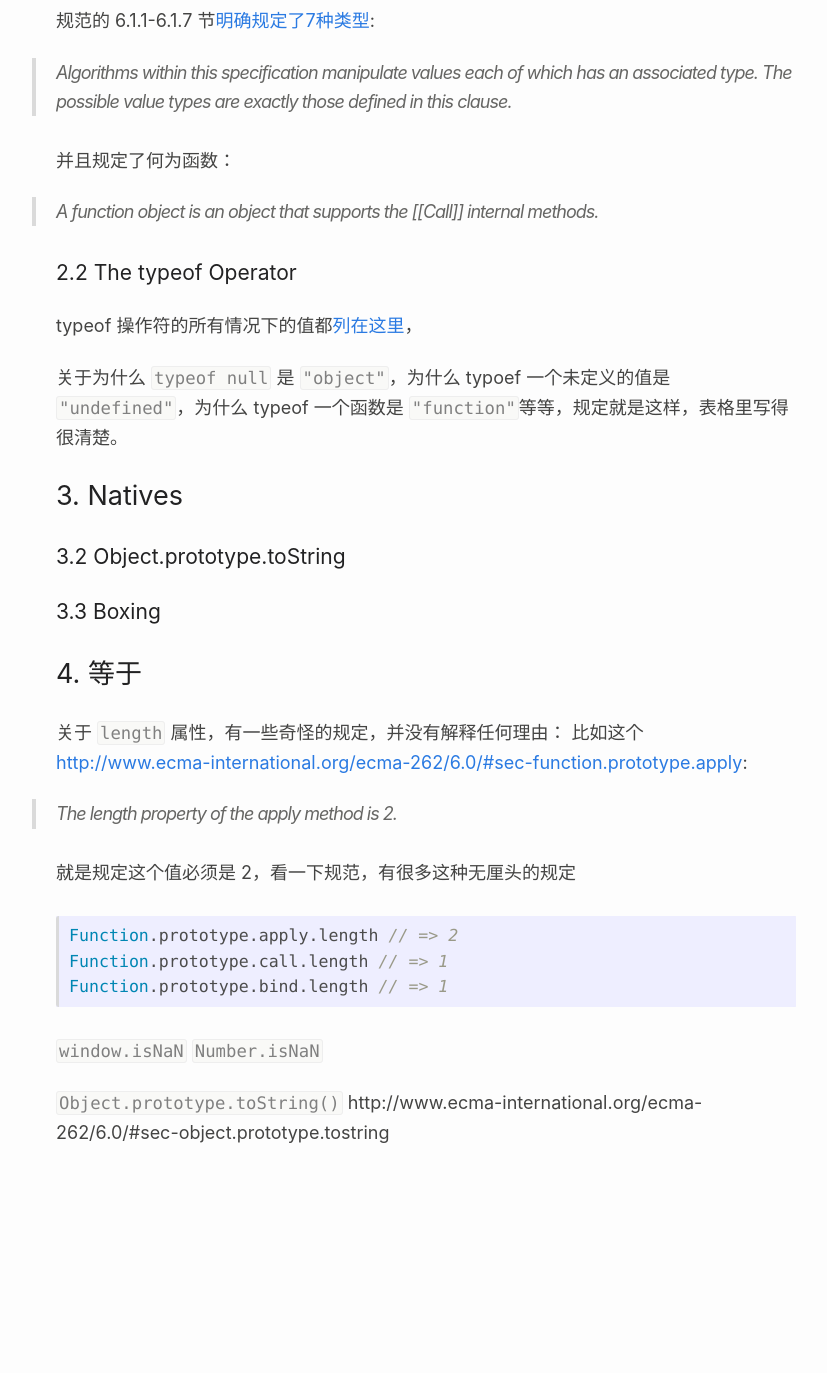
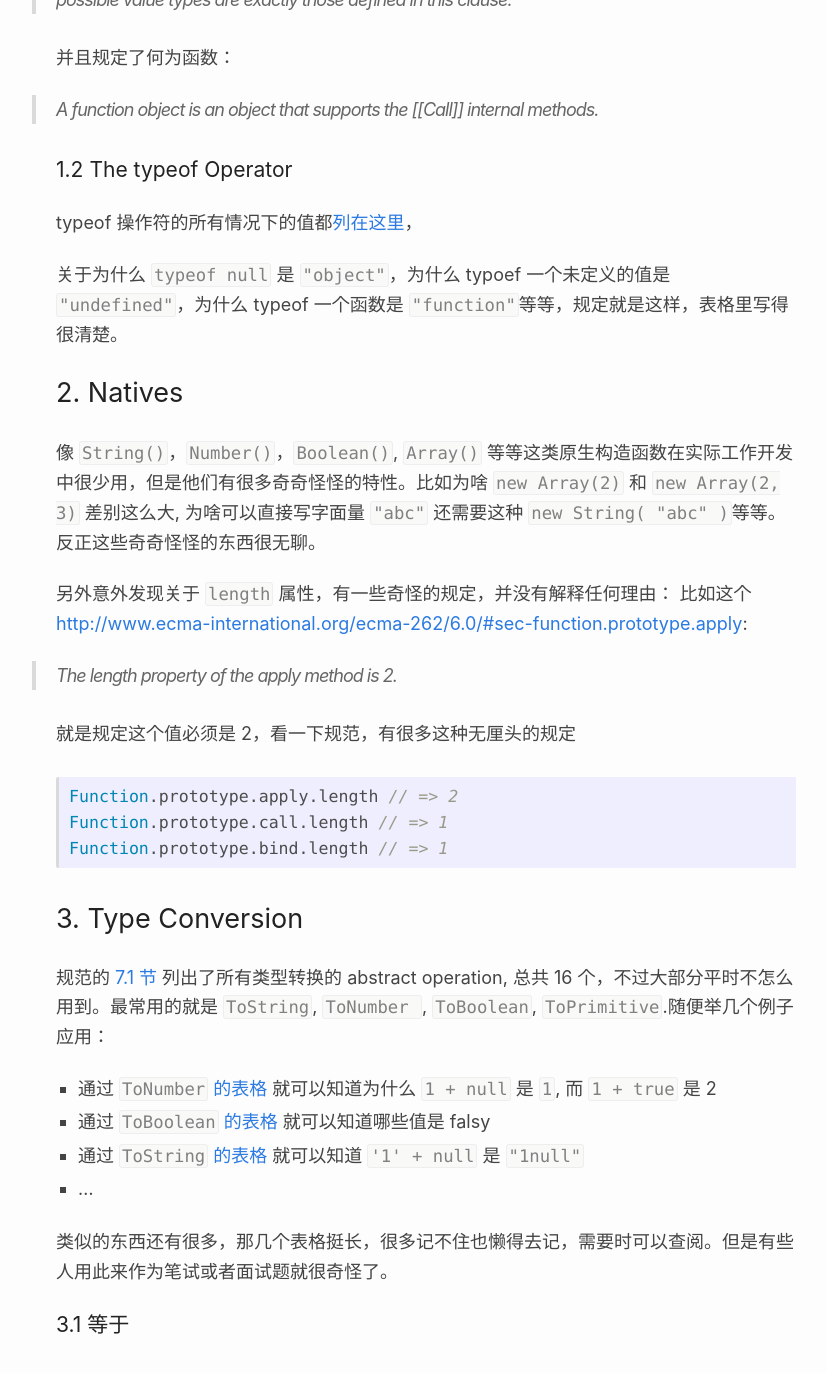
Before and after one commit to dd1994/dd1994.github.io, a Jekyll site: the page built from _posts/2018-08-27-es-spec.md, in a window 1280 px wide and 1400 px high, scrolled down 753 px. Shown: the top 1373 px of the window, without its empty margins (214-1041 px from the left). Built offline with Jekyll 4.4.1, drawn with Linux system fonts in a browser that asks for light colours; before the commit the page ends 1960 px from its top, so only the background shows below that; some of the changed text lies outside the part shown.

Commit message:
update post

````diff
--- a/_posts/2018-08-27-es-spec.md
+++ b/_posts/2018-08-27-es-spec.md
@@ -3,23 +3,19 @@
 title:  "应用 ECMAScript 规范解释"
 ---
 
-- [1. 概述](#1-%E6%A6%82%E8%BF%B0)
-- [2. Types](#2-types)
-  - [2.1 所有的类型](#21-%E6%89%80%E6%9C%89%E7%9A%84%E7%B1%BB%E5%9E%8B)
-  - [2.2 The typeof Operator](#22-the-typeof-operator)
-- [3. Natives](#3-natives)
-  - [3.2 Object.prototype.toString](#32-objectprototypetostring)
-  - [3.3 Boxing](#33-boxing)
-- [4. 等于](#4-%E7%AD%89%E4%BA%8E)
+对于前端开发者来说，规范的主要作用是用来查阅不清楚的细节或者写 polyfill。刚开始看规范会觉得比较无聊，但是能够用规范理解一些代码的行为才是乐趣所在。
+建议大家使用网页版的 <http://www.ecma-international.org/ecma-262/6.0/> 观看，因为跳转和搜索非常方便。
 
-## 1. 概述
+- [1. Types](#1-types)
+  - [1.1 所有的类型](#11-%E6%89%80%E6%9C%89%E7%9A%84%E7%B1%BB%E5%9E%8B)
+  - [1.2 The typeof Operator](#12-the-typeof-operator)
+- [2. Natives](#2-natives)
+- [3. Type Conversion](#3-type-conversion)
+  - [3.1 等于](#31-%E7%AD%89%E4%BA%8E)
 
-对于前端开发者来说，规范的主要作用是用来查阅不清楚的细节或者写 polyfill。
-建议大家使用网页版的 <http://www.ecma-international.org/ecma-262/6.0/> 观看，因为跳转和搜索非常方便
+## 1. Types
 
-## 2. Types
-
-### 2.1 所有的类型
+### 1.1 所有的类型
 
 规范的 6.1.1-6.1.7 节[明确规定了7种类型](http://www.ecma-international.org/ecma-262/6.0/#sec-ecmascript-language-types):
 
@@ -29,22 +25,17 @@
 
 > A function object is an object that supports the [[Call]] internal methods.
 
-### 2.2  The typeof Operator
+### 1.2  The typeof Operator
 
 typeof 操作符的所有情况下的值都[列在这里](<http://www.ecma-international.org/ecma-262/6.0/#sec-typeof-operator>)，
 
 关于为什么  `typeof null` 是 `"object"`，为什么 typoef 一个未定义的值是 `"undefined"`，为什么  typeof 一个函数是 `"function"`等等，规定就是这样，表格里写得很清楚。
 
+## 2. Natives
 
+像 `String()`，`Number()`，`Boolean()`, `Array()` 等等这类原生构造函数在实际工作开发中很少用，但是他们有很多奇奇怪怪的特性。比如为啥 `new Array(2)` 和 `new Array(2, 3)` 差别这么大, 为啥可以直接写字面量 `"abc"` 还需要这种 `new String( "abc" )`等等。反正这些奇奇怪怪的东西很无聊。
 
-
-## 3. Natives
-
-### 3.2 Object.prototype.toString
-### 3.3 Boxing
-
-## 4. 等于
-关于 `length` 属性，有一些奇怪的规定，并没有解释任何理由：
+另外意外发现关于 `length` 属性，有一些奇怪的规定，并没有解释任何理由：
 比如这个 <http://www.ecma-international.org/ecma-262/6.0/#sec-function.prototype.apply>:
 
 > The length property of the apply method is 2.
@@ -57,7 +48,15 @@
 Function.prototype.bind.length // => 1
 ```
 
+## 3. Type Conversion
 
-`window.isNaN` `Number.isNaN`
+规范的 [7.1 节](http://www.ecma-international.org/ecma-262/6.0/#sec-type-conversion) 列出了所有类型转换的 abstract operation, 总共 16 个，不过大部分平时不怎么用到。最常用的就是 `ToString`, `ToNumber `, `ToBoolean`, `ToPrimitive`.随便举几个例子应用：
 
-`Object.prototype.toString()` http://www.ecma-international.org/ecma-262/6.0/#sec-object.prototype.tostring
+* 通过 [`ToNumber` 的表格](http://www.ecma-international.org/ecma-262/6.0/#sec-tonumber) 就可以知道为什么 `1 + null` 是 `1`, 而 `1 + true` 是 2
+* 通过 [`ToBoolean` 的表格](http://www.ecma-international.org/ecma-262/6.0/#sec-toboolean) 就可以知道哪些值是 falsy
+* 通过 [`ToString` 的表格](http://www.ecma-international.org/ecma-262/6.0/#sec-tostring) 就可以知道 `'1' + null` 是 `"1null"`
+* ...
+
+类似的东西还有很多，那几个表格挺长，很多记不住也懒得去记，需要时可以查阅。但是有些人用此来作为笔试或者面试题就很奇怪了。
+
+### 3.1 等于
````
